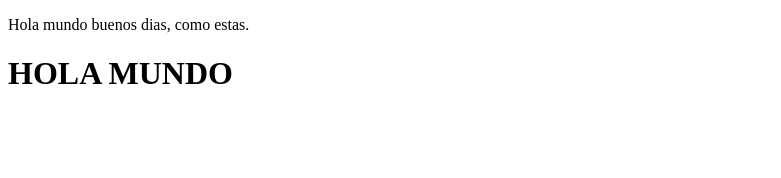
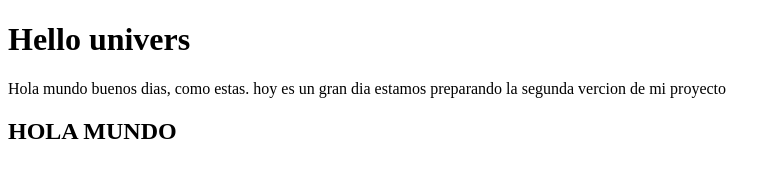
Before and after one commit to myarcangel007/Proyecto1, a plain HTML site: page index.html in a window 1280 px wide. Shown: the whole page, without its empty margins (0-781 px from the left). Drawn offline with Linux system fonts and the light colour scheme.

Commit message:
Actualisacion 2 mi mejores momentos

```diff
--- a/index.html
+++ b/index.html
@@ -8,8 +8,9 @@
 </head>
 <body>
     <p>
-        Hola mundo buenos dias, como estas.
-        <H1>HOLA MUNDO</H1>
+        <h1>Hello univers</h1>
+        Hola mundo buenos dias, como estas. hoy es un gran dia estamos preparando la segunda vercion de mi proyecto
+        <h2>HOLA MUNDO</h2>
     </p>
 </body>
 </html>
```
